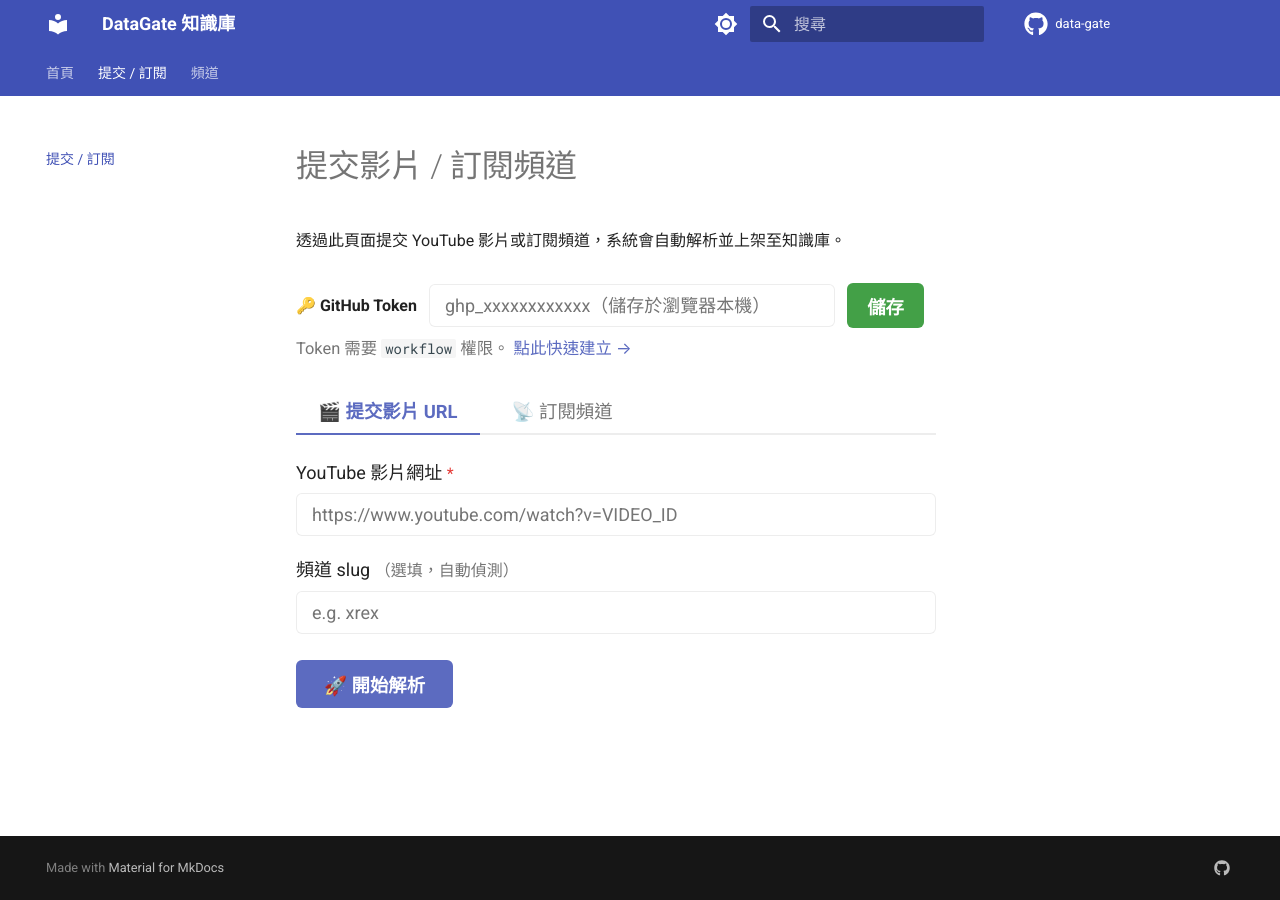
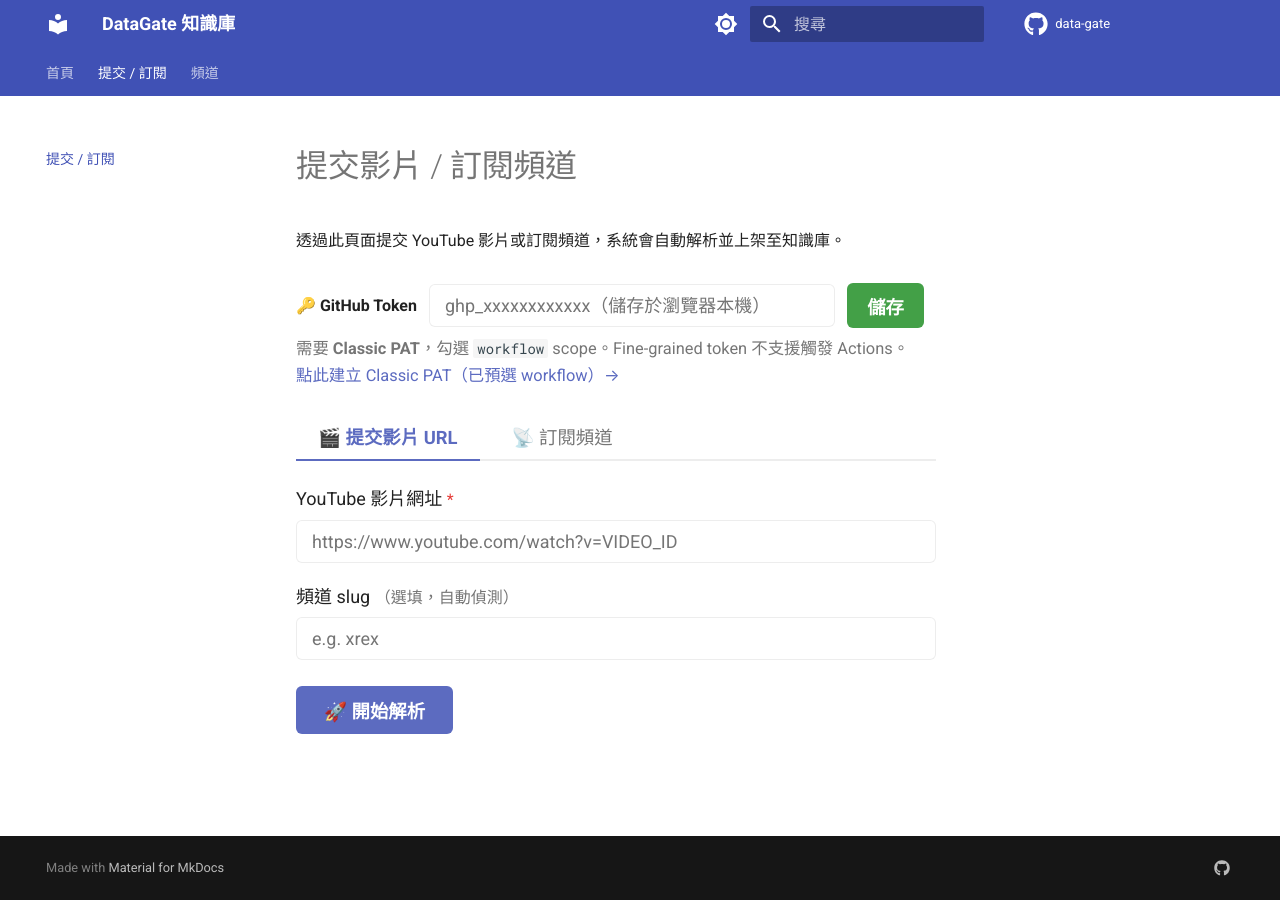
Before and after one commit to johnnyjclin/data-gate, an MkDocs documentation site: the page built from docs/submit.md, in a window 1280 px wide. Built offline with MkDocs 1.6.1 and Material for MkDocs 9.7.7, drawn with Linux system fonts in a browser that asks for light colours; comment, search, counter and statistics services are not loaded.

Commit message:
fix: clarify Classic PAT required (fine-grained PAT not supported for workflow_dispatch)

```diff
--- a/docs/submit.md
+++ b/docs/submit.md
@@ -12,8 +12,8 @@
 </div>
 
 <div class="dg-hint">
-  Token 需要 <code>workflow</code> 權限。
-  <a href="https://github.com/settings/tokens/new?scopes=workflow&description=DataGate" target="_blank">點此快速建立 →</a>
+  需要 <strong>Classic PAT</strong>，勾選 <code>workflow</code> scope。Fine-grained token 不支援觸發 Actions。<br>
+  <a href="https://github.com/settings/tokens/new?scopes=workflow&description=DataGate+Token" target="_blank">點此建立 Classic PAT（已預選 workflow）→</a>
 </div>
 
 <div class="dg-tabs">
```
